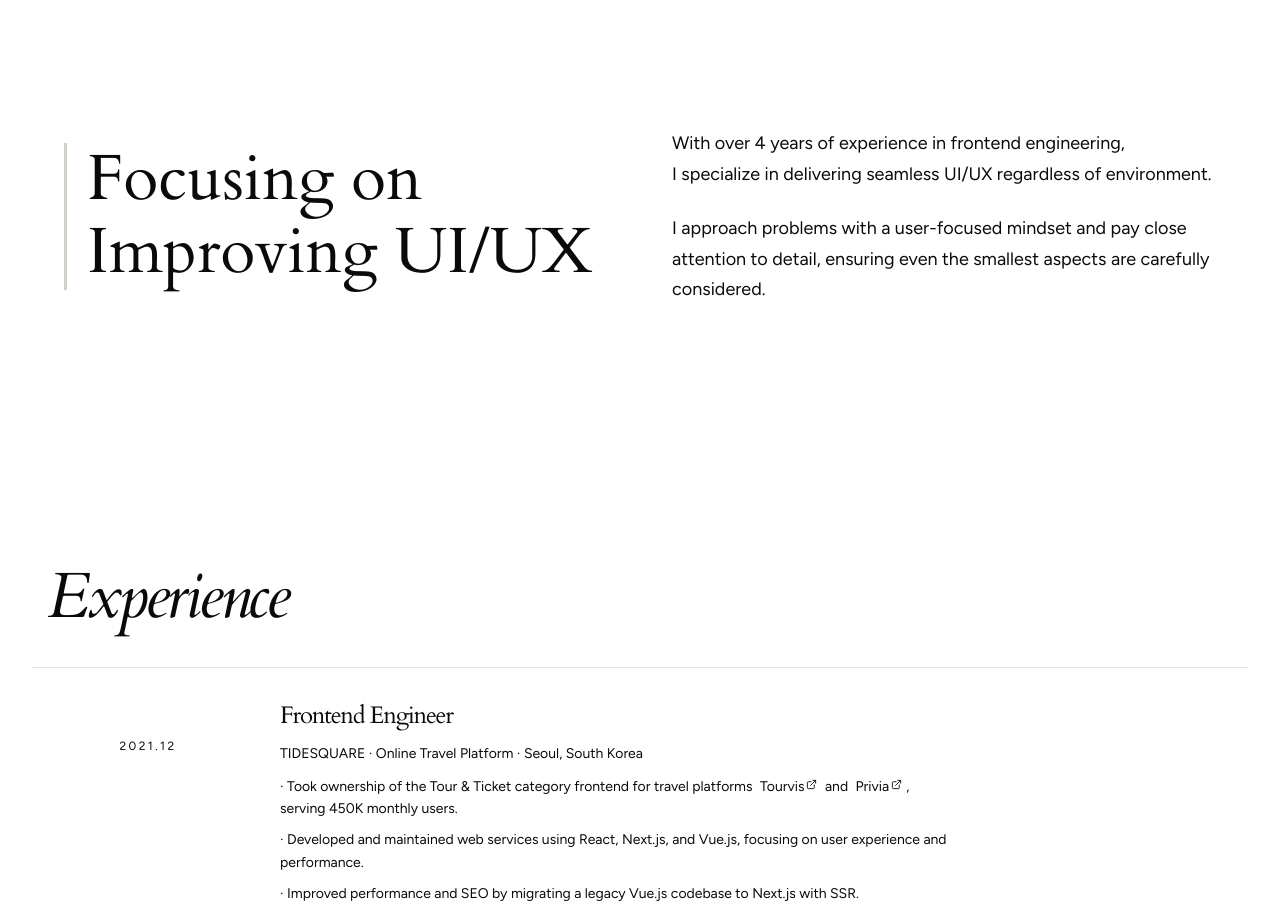
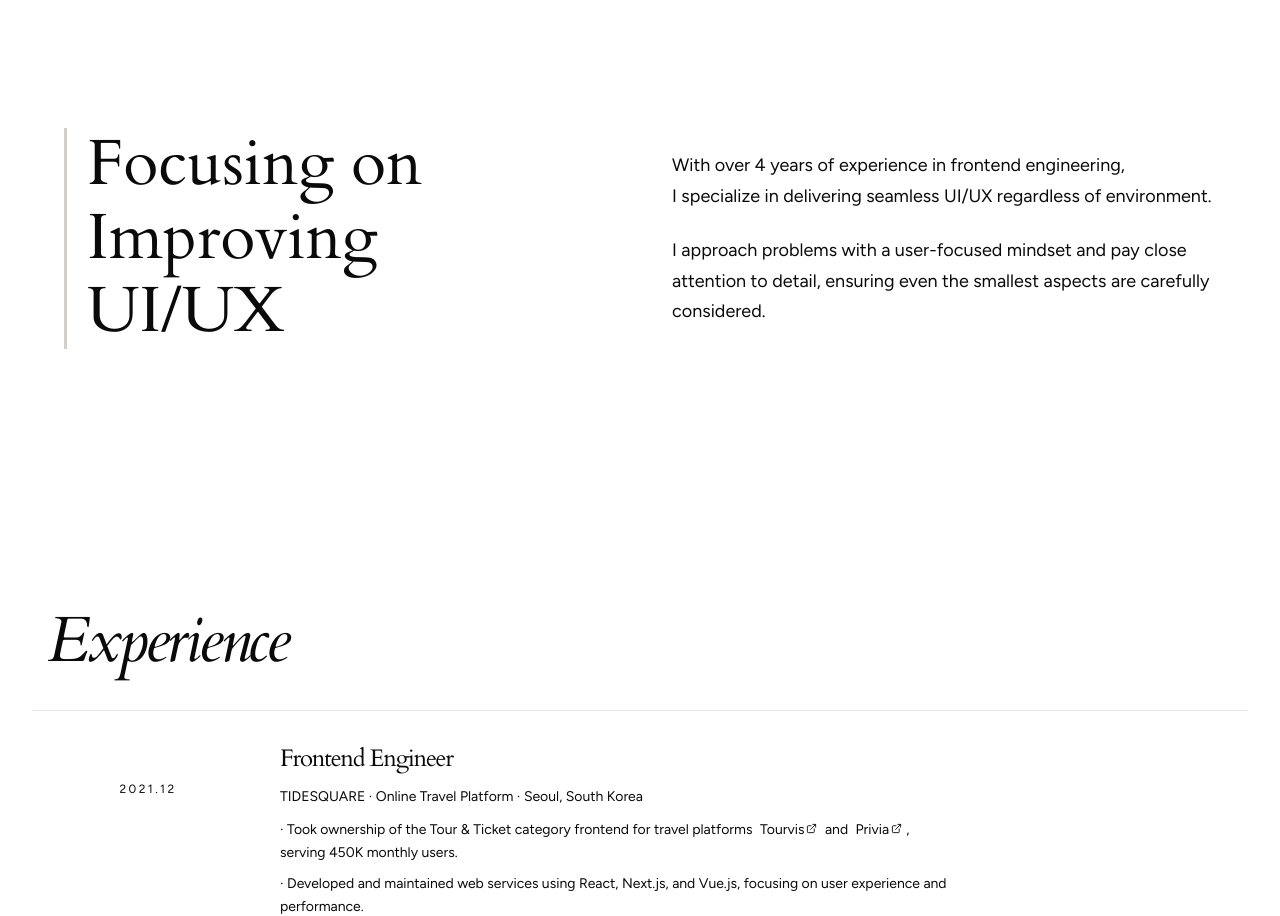
Before and after one commit to calm-lee/Portfolio_2026, a React (Vite) app: page / in a window 1280 px wide. Shown: the part 800-1716 px from the top of the page. Built offline with nearby package versions, Linux system fonts and the light colour scheme; a web font is replaced by a local one.

Commit message:
feat: update animation on heading in About

```diff
--- a/src/app/components/sections/en/About.tsx
+++ b/src/app/components/sections/en/About.tsx
@@ -5,31 +5,75 @@ export default function About() {
   return (
     <section id="about" aria-label="About" className="py-32 px-6 md:px-12">
       <div className="max-w-6xl mx-auto">
-        <motion.div
-          initial={{ opacity: 0, y: 30 }}
-          whileInView={{ opacity: 1, y: 0 }}
-          viewport={{ once: false, margin: "-100px" }}
-          transition={{ duration: 1.2, ease: [0.16, 1, 0.3, 1] }}
-          className="grid md:grid-cols-[5fr_5fr] gap-10 md:gap-16 items-center"
-        >
+        <div className="grid md:grid-cols-[5fr_5fr] gap-10 md:gap-16 items-center">
           <div className="group w-fit">
-            <div className="flex items-stretch gap-5 transition-transform duration-500 ease-out group-hover:translate-x-3">
+            <div className="flex items-stretch gap-5 transition-transform duration-500 ease-out group-hover:-translate-x-2 group-hover:-translate-y-3">
               <motion.span
                 initial={{ scaleY: 0 }}
                 whileInView={{ scaleY: 1 }}
-                viewport={{ once: false, margin: "-100px" }}
+                viewport={{ once: false }}
                 transition={{ duration: 3, ease: [0.16, 1, 0.3, 1] }}
                 className="w-[3px] shrink-0 origin-top"
                 style={{ backgroundColor: "#d4cfc9" }}
               />
               <h2 className="text-[clamp(3rem,5vw,5rem)] tracking-normal">
-                <RadiantText as="span">Focusing on</RadiantText>
-                <br />
-                <RadiantText as="span">Improving UI/UX</RadiantText>
+                <motion.span
+                  initial={{ opacity: 0, y: 20 }}
+                  whileInView={{
+                    opacity: 1,
+                    y: 0,
+                    transition: { duration: 0.9, ease: [0.16, 1, 0.3, 1] },
+                  }}
+                  viewport={{ once: false }}
+                  transition={{ duration: 0.3 }}
+                  className="block"
+                >
+                  <RadiantText as="span">Focusing on</RadiantText>
+                </motion.span>
+                <motion.span
+                  initial={{ opacity: 0, y: 20 }}
+                  whileInView={{
+                    opacity: 1,
+                    y: 0,
+                    transition: {
+                      delay: 0.5,
+                      duration: 1.2,
+                      ease: [0.16, 1, 0.3, 1],
+                    },
+                  }}
+                  viewport={{ once: false }}
+                  transition={{ duration: 0.3 }}
+                  className="block"
+                >
+                  <RadiantText as="span">Improving</RadiantText>
+                </motion.span>
+                <motion.span
+                  initial={{ opacity: 0, y: 20 }}
+                  whileInView={{
+                    opacity: 1,
+                    y: 0,
+                    transition: {
+                      delay: 1,
+                      duration: 1.2,
+                      ease: [0.16, 1, 0.3, 1],
+                    },
+                  }}
+                  viewport={{ once: false }}
+                  transition={{ duration: 0.3 }}
+                  className="block"
+                >
+                  <RadiantText as="span">UI/UX</RadiantText>
+                </motion.span>
               </h2>
             </div>
           </div>
-          <div className="group text-base md:text-lg text-foreground/70 max-w-[60ch]">
+          <motion.div
+            initial={{ opacity: 0, y: 30 }}
+            whileInView={{ opacity: 1, y: 0 }}
+            viewport={{ once: false }}
+            transition={{ duration: 1.2, ease: [0.16, 1, 0.3, 1] }}
+            className="group text-base md:text-lg text-foreground/70 max-w-[60ch]"
+          >
             <RadiantText
               as="p"
               className="transition-transform duration-500 ease-out group-hover:-translate-x-5"
@@ -52,8 +96,8 @@ export default function About() {
               attention to detail, ensuring even the smallest aspects are
               carefully considered.
             </RadiantText>
-          </div>
-        </motion.div>
+          </motion.div>
+        </div>
       </div>
     </section>
   );
--- a/src/app/components/sections/ko/About.tsx
+++ b/src/app/components/sections/ko/About.tsx
@@ -5,31 +5,58 @@ export default function About() {
   return (
     <section id="about" aria-label="About" className="py-32 px-6 md:px-12">
       <div className="max-w-6xl mx-auto">
-        <motion.div
-          initial={{ opacity: 0, y: 30 }}
-          whileInView={{ opacity: 1, y: 0 }}
-          viewport={{ once: false, margin: "0px" }}
-          transition={{ duration: 2.5, ease: [0.16, 1, 0.3, 1] }}
-          className="grid md:grid-cols-[5fr_5fr] gap-10 md:gap-16 items-center"
-        >
+        <div className="grid md:grid-cols-[5fr_5fr] gap-10 md:gap-16 items-center">
           <div className="group w-fit">
-            <div className="flex items-stretch gap-5 transition-transform duration-500 ease-out group-hover:translate-x-3">
+            <div className="flex items-stretch gap-5 transition-transform duration-500 ease-out group-hover:-translate-x-2 group-hover:-translate-y-3">
               <motion.span
                 initial={{ scaleY: 0 }}
                 whileInView={{ scaleY: 1 }}
-                viewport={{ once: false, margin: "0px" }}
-                transition={{ duration: 2.5, ease: [0.16, 1, 0.3, 1] }}
+                viewport={{ once: false }}
+                transition={{ duration: 3, ease: [0.16, 1, 0.3, 1] }}
                 className="w-[3px] shrink-0 origin-top"
                 style={{ backgroundColor: "#d4cfc9" }}
               />
               <h2 className="text-[clamp(3rem,5vw,5rem)] tracking-normal">
-                <RadiantText as="span">Focusing on</RadiantText>
-                <br />
-                <RadiantText as="span">Improving UI/UX</RadiantText>
+                <motion.span
+                  initial={{ opacity: 0, y: 20 }}
+                  whileInView={{
+                    opacity: 1,
+                    y: 0,
+                    transition: { duration: 0.9, ease: [0.16, 1, 0.3, 1] },
+                  }}
+                  viewport={{ once: false }}
+                  transition={{ duration: 0.3 }}
+                  className="block"
+                >
+                  <RadiantText as="span">Focusing on</RadiantText>
+                </motion.span>
+                <motion.span
+                  initial={{ opacity: 0, y: 20 }}
+                  whileInView={{
+                    opacity: 1,
+                    y: 0,
+                    transition: {
+                      delay: 0.5,
+                      duration: 1.2,
+                      ease: [0.16, 1, 0.3, 1],
+                    },
+                  }}
+                  viewport={{ once: false }}
+                  transition={{ duration: 0.3 }}
+                  className="block"
+                >
+                  <RadiantText as="span">Improving UI/UX</RadiantText>
+                </motion.span>
               </h2>
             </div>
           </div>
-          <div className="group text-base md:text-lg text-foreground/70 max-w-[60ch]">
+          <motion.div
+            initial={{ opacity: 0, y: 30 }}
+            whileInView={{ opacity: 1, y: 0 }}
+            viewport={{ once: false }}
+            transition={{ duration: 1.2, ease: [0.16, 1, 0.3, 1] }}
+            className="group text-base md:text-lg text-foreground/70 max-w-[60ch]"
+          >
             <RadiantText
               as="p"
               className="transition-transform duration-500 ease-out group-hover:-translate-x-5"
@@ -55,8 +82,8 @@ export default function About() {
             >
               기기와 브라우저에 상관없이 원활한 서비스를 제공하고자 노력합니다.
             </RadiantText>
-          </div>
-        </motion.div>
+          </motion.div>
+        </div>
       </div>
     </section>
   );
```
